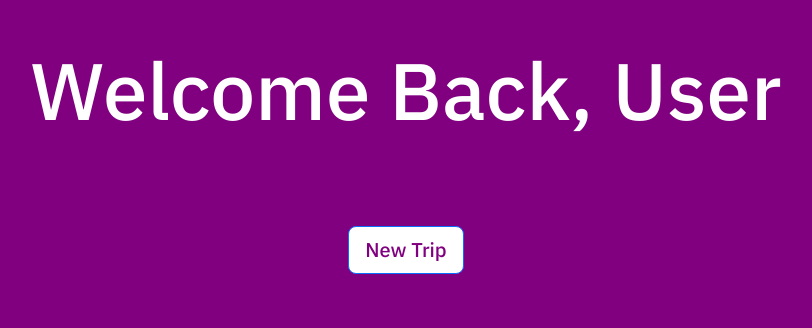
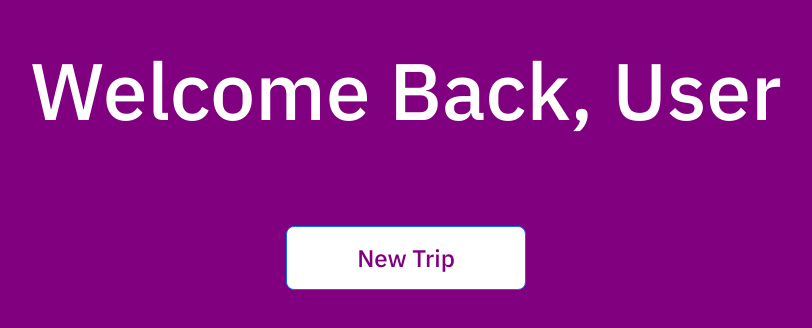
Before and after one commit to jcharpi/daily-grind, a React (Create React App) app: page / in a window 1280 px wide. Shown: the part 214-542 px from the top of the page, without its empty margins (234-1046 px from the left). Built offline with nearby package versions, Linux system fonts and the light colour scheme.

Commit message:
button sizing; still need to edit hover

```diff
--- a/src/index.css
+++ b/src/index.css
@@ -108,4 +108,7 @@ h1 {
   background-color: white;
   color: purple;
   margin-top: 10vh;
+  width: 15rem;
+  height: 4rem;
+  font-size: 1.5rem;
 }
```
